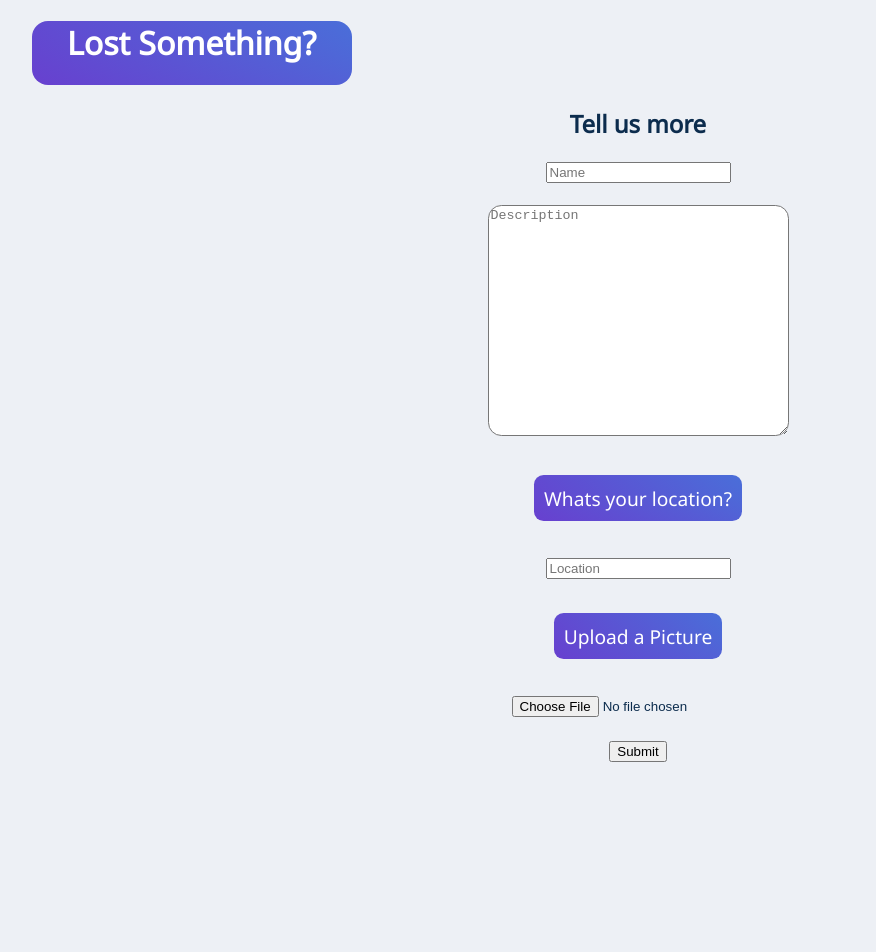
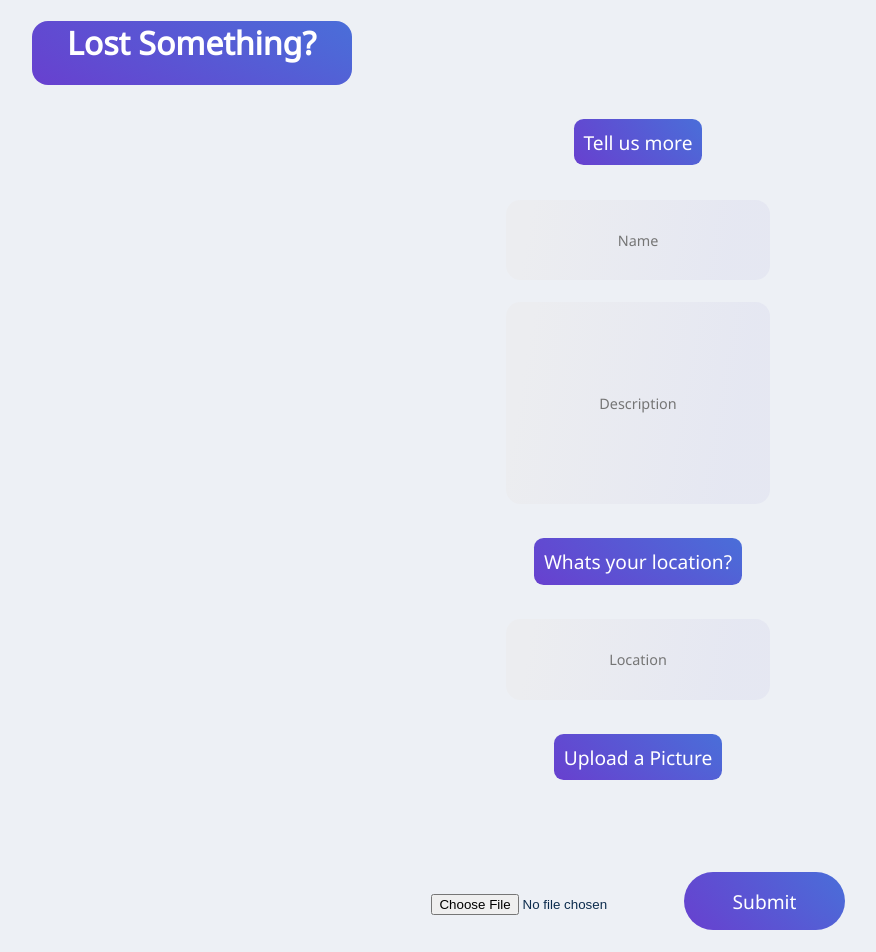
Before and after one commit to JannikUekoetter/capstone-project, a Next.js app: page /addlost in a window 1280 px wide. Shown: the top 952 px of the page, without its empty margins (2-878 px from the left). Before the commit the page ends 800 px from the top, so only its background shows below. Built offline with nearby package versions, Linux system fonts and the light colour scheme.

Commit message:
add several more styles

```diff
--- a/components/Forms/AddLostItem.js
+++ b/components/Forms/AddLostItem.js
@@ -23,14 +23,23 @@ export default function AddLostItem() {
     <>
       <StyledForm onSubmit={handleClick}>
         <Headline>Lost Something?</Headline>
+        <br />
         <label>
-          <h2>Tell us more</h2>
+          <SecondHeadline>Tell us more</SecondHeadline>
+          <br />
+          <br />
+          <br />
           <label htmlFor="name">
-            <input name="name" type="text" placeholder="Name" required />
+            <StyledNameInput
+              name="name"
+              type="text"
+              placeholder="Name"
+              required
+            />
           </label>
           <br />
           <br />
-          <StyledTextarea
+          <StyledDescriptionInput
             type="text"
             name="description"
             placeholder="Description"
@@ -47,7 +56,12 @@ export default function AddLostItem() {
           <br />
           <br />
           <br />
-          <input name="location" type="text" placeholder="Location" required />
+          <StyledLocationInput
+            name="location"
+            type="text"
+            placeholder="Location"
+            required
+          />
         </label>
         <br />
         <br />
@@ -66,10 +80,7 @@ export default function AddLostItem() {
           src="/assets/MrBean.png"
         />
 
-        <br />
-        <br />
-
-        <button type="submit">Submit</button>
+        <SubmitButton type="submit">Submit</SubmitButton>
       </StyledForm>
     </>
   );
@@ -78,10 +89,6 @@ export default function AddLostItem() {
 const StyledForm = styled.form`
   text-align: center;
   position: relative;
-`;
-
-const StyledTextarea = styled.textarea`
-  border-radius: 1em;
 `;
 
 const Headline = styled.h1`
@@ -105,6 +112,7 @@ const Headline = styled.h1`
 const SecondHeadline = styled.h2`
   all: unset;
   width: 2em;
+
   height: 1.5em;
   font-size: 1.2em;
   color: white;
@@ -119,3 +127,66 @@ const SecondHeadline = styled.h2`
   background-position: 0% 0%;
   padding: 0.5em;
 `;
+
+const StyledNameInput = styled.input`
+  all: unset;
+  font-size: 0.9em;
+  background: linear-gradient(
+    99.89deg,
+    #ecedf0 9.59%,
+    rgba(227, 229, 241, 0.78) 83.75%
+  );
+  border-radius: 1em;
+  padding: 2em;
+  line-height: 1.6;
+`;
+
+const StyledDescriptionInput = styled.input`
+  all: unset;
+  font-size: 0.9em;
+  background: linear-gradient(
+    99.89deg,
+    #ecedf0 9.59%,
+    rgba(227, 229, 241, 0.78) 83.75%
+  );
+  border-radius: 1em;
+  padding: 2em;
+  line-height: 1.6;
+  height: 10em;
+`;
+
+const StyledLocationInput = styled.input`
+  all: unset;
+  font-size: 0.9em;
+  background: linear-gradient(
+    99.89deg,
+    #ecedf0 9.59%,
+    rgba(227, 229, 241, 0.78) 83.75%
+  );
+  border-radius: 1em;
+  padding: 2em;
+  line-height: 1.6;
+`;
+
+const SubmitButton = styled.button`
+  all: unset;
+  color: white;
+  border-radius: 2em;
+  transition: ease-out 0.9s;
+  background-image: radial-gradient(
+    105.38% 477.9% at 82.97% -65.91%,
+    #10c7ec 0%,
+    #6d38cd 91.02%
+  );
+  background-size: 400%;
+  background-position: 0% 0%;
+  font-size: 1.2em;
+  text-align: center;
+  padding: 0.8em 2.5em;
+  margin: 3em auto;
+  place-self: center;
+
+  &:hover {
+    box-shadow: inset 8em 0 0 0 darkblue;
+  }
+`;
```
Also changed, not shown: components/Forms/AddFoundItem.js (+60 -10 lines).
